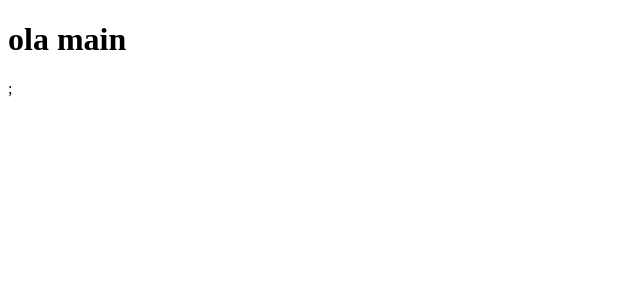
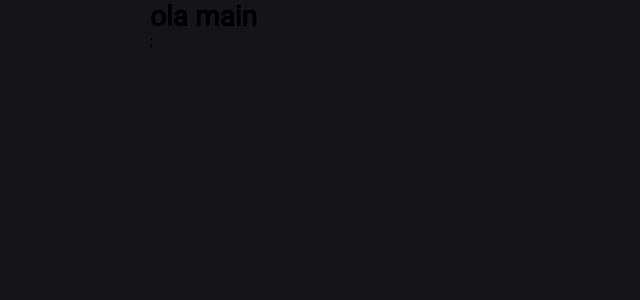
Before and after one commit to danielpaulo199/Rocket-Shoes, a React (Create React App) app: page / in a window 1280 px wide. Shown: the top 300 px of the page, without its empty margins (0-640 px from the left). Built offline with nearby package versions, Linux system fonts and the light colour scheme.

Commit message:
Add: Global styles

```diff
--- a/src/App.js
+++ b/src/App.js
@@ -1,11 +1,13 @@
 import React from 'react';
 import { BrowserRouter } from 'react-router-dom';
 
+import GlobalStyle from './styles/global';
 import Routes from './routes';
 
 function App() {
   return (
     <BrowserRouter>
+      <GlobalStyle />
       {/* <Header /> */}
       <Routes />;
     </BrowserRouter>
--- /dev/null
+++ b/src/styles/global.js
@@ -0,0 +1,31 @@
+import { createGlobalStyle } from 'styled-components';
+import background from '../assets/images/background.svg';
+
+export default createGlobalStyle`
+@import url('https://fonts.googleapis.com/css2?family=Roboto&display=swap');
+  *{
+    margin: 0;
+    padding: 0;
+    box-sizing: border-box;
+    outline: 0;
+  }
+
+  body {
+    background: #191920 url(${background}) no-repeat center top;
+    -webkit-font-smoothing: antialiased !important;
+  }
+
+  body, input, button {
+    font: 14px Roboto, sans-serif ;
+  }
+
+  #root{
+    max-width: 1020px;
+    margin: 0 auto;
+    padding: 0 20px 50px;
+  }
+
+  button {
+    cursor: pointer;
+  }
+`;
```
Also changed, not shown: src/assets/images/background.svg (added).
